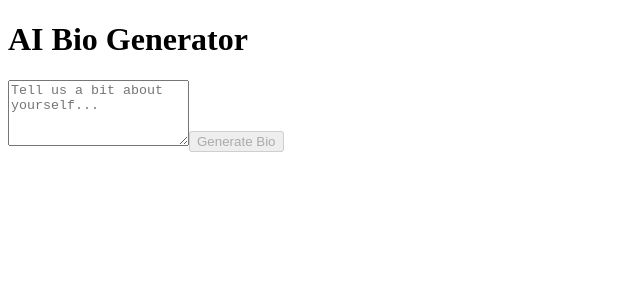
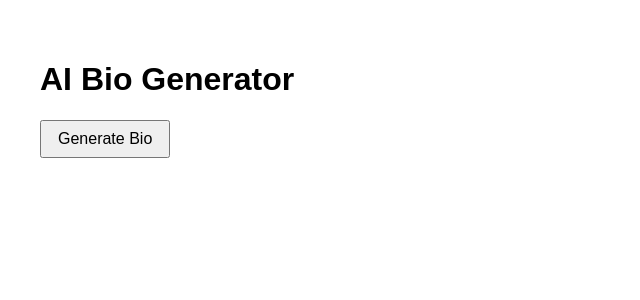
Before and after one commit to Dave-Sherlock/ai-bio-generator, a Next.js app: page / in a window 1280 px wide. Shown: the top 300 px of the page, without its empty margins (0-640 px from the left). Built offline with nearby package versions, Linux system fonts and the light colour scheme.

Commit message:
Update index.js

```diff
--- a/pages/index.js
+++ b/pages/index.js
@@ -1,46 +1,43 @@
-import { useState } from 'react';
+import { useState } from "react";
 
 export default function Home() {
-  const [input, setInput] = useState('');
-  const [bio, setBio] = useState('');
+  const [bio, setBio] = useState("");
   const [loading, setLoading] = useState(false);
 
-  const generateBio = async () => {
+  async function generateBio() {
     setLoading(true);
-    setBio('');
-    const res = await fetch('/api/generate', {
-      method: 'POST',
-      headers: { 'Content-Type': 'application/json' },
-      body: JSON.stringify({ input })
-    });
-    const data = await res.json();
-    setBio(data.bio);
+    setBio("");
+    try {
+      const response = await fetch("/api/generate", {
+        method: "POST",
+        headers: { "Content-Type": "application/json" },
+        // You can send data here if needed
+        body: JSON.stringify({}),
+      });
+      const data = await response.json();
+      if (response.ok) {
+        setBio(data.bio);
+      } else {
+        setBio("Error generating bio: " + (data.error || "Unknown error"));
+      }
+    } catch (error) {
+      setBio("Request failed: " + error.message);
+    }
     setLoading(false);
-  };
+  }
 
   return (
-    <div className="min-h-screen p-10 flex flex-col items-center justify-center bg-gray-100">
-      <h1 className="text-3xl font-bold mb-6">AI Bio Generator</h1>
-      <textarea
-        className="w-full max-w-lg p-4 border rounded mb-4"
-        rows={4}
-        placeholder="Tell us a bit about yourself..."
-        value={input}
-        onChange={(e) => setInput(e.target.value)}
-      />
-      <button
-        onClick={generateBio}
-        className="bg-blue-600 text-white px-6 py-2 rounded hover:bg-blue-700 disabled:opacity-50"
-        disabled={loading || !input.trim()}
-      >
-        {loading ? 'Generating...' : 'Generate Bio'}
+    <main style={{ padding: "2rem", fontFamily: "Arial, sans-serif" }}>
+      <h1>AI Bio Generator</h1>
+      <button onClick={generateBio} disabled={loading} style={{ padding: "0.5rem 1rem", fontSize: "1rem" }}>
+        {loading ? "Generating..." : "Generate Bio"}
       </button>
       {bio && (
-        <div className="mt-6 w-full max-w-lg bg-white p-4 rounded shadow">
-          <h2 className="font-semibold mb-2">Your AI Bio:</h2>
+        <section style={{ marginTop: "1.5rem", whiteSpace: "pre-wrap" }}>
+          <h2>Generated Bio:</h2>
           <p>{bio}</p>
-        </div>
+        </section>
       )}
-    </div>
+    </main>
   );
 }
```
